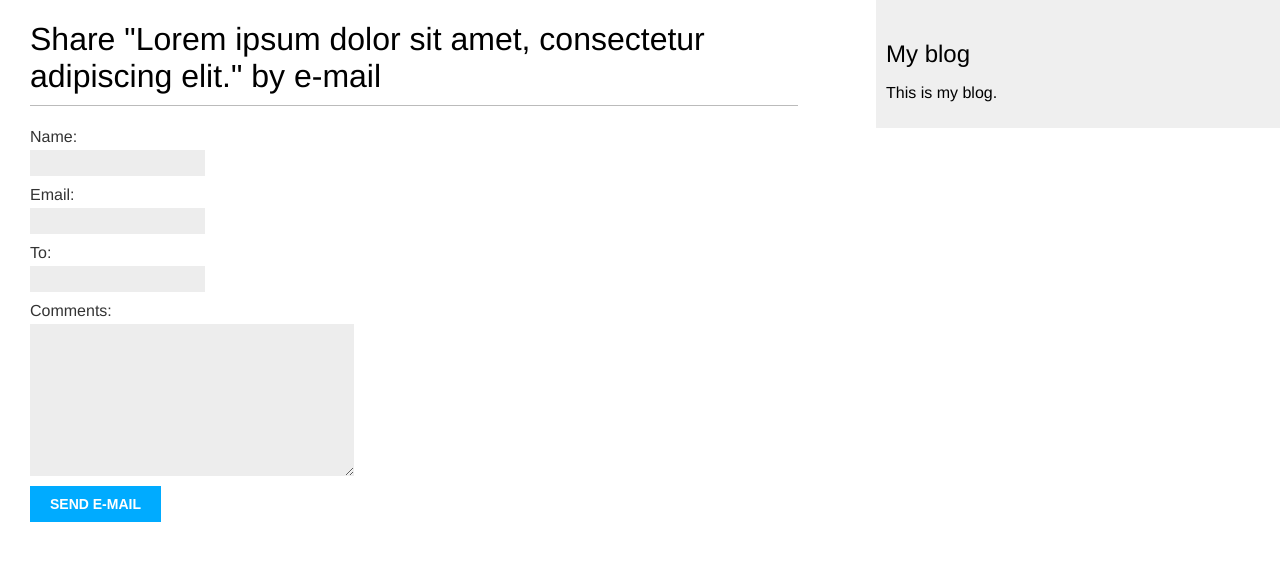
After one commit to fifekk/Blog, a Django app: page /blog/4/share/ in a window 1280 px wide. The commit adds this page. Shown: the top 561 px of the page. Run offline with Django 3.2, Linux system fonts and the light colour scheme; data comes from the database, SQL or seed files in the repository.

Commit message:
Created email send logic. Created new view, template and file forms.py. Also edited urls.py, details.html template and settings.py

```diff
--- /dev/null
+++ b/blog/forms.py
@@ -0,0 +1,9 @@
+from django import forms
+
+
+class EmailPostForm(forms.Form):
+    name = forms.CharField(max_length=25)
+    email = forms.EmailField()
+    to = forms.EmailField()
+    comments = forms.CharField(required=False,
+                               widget=forms.Textarea)
--- a/blog/templates/blog/post/detail.html
+++ b/blog/templates/blog/post/detail.html
@@ -10,4 +10,7 @@
     Published {{ post.publish }} by {{ post.author }}
     </p>
     {{ post.body|linebreaks }}
+    <a href="{% url "blog:post_share" post.id %}">
+    Share this post
+    </a>
 {% endblock %}
--- /dev/null
+++ b/blog/templates/blog/post/share.html
@@ -0,0 +1,16 @@
+{% extends "blog/base.html" %}
+{% block title %} Share post {% endblock %}
+
+{% block content %}
+    {% if sent %}
+        <h1>E-mail successfully sent</h1>
+        <p>"{{ post.title }}" was successfully sent to {{ form.cleaned_data.to }}</p>
+    {% else %}
+        <h1>Share "{{ post.title }}" by e-mail</h1>
+        <form method="post">
+            {{ form.as_p }}
+            {% csrf_token %}
+            <input type="submit" value="Send e-mail">
+        </form>
+    {% endif %}
+{% endblock %}
--- a/blog/urls.py
+++ b/blog/urls.py
@@ -9,4 +9,5 @@ urlpatterns = [
     path('<int:year>/<int:month>/<int:day>/<slug:post>/',
          views.post_detail,
          name='post_detail'),
+    path('<int:post_id>/share/', views.post_share, name='post_share')
 ]
--- a/blog/views.py
+++ b/blog/views.py
@@ -1,8 +1,11 @@
+from django.core.mail import send_mail
 from django.shortcuts import render, get_object_or_404
 from django.views.generic import ListView
 
+from blog.forms import EmailPostForm
 from .models import Post
 from django.core.paginator import Paginator, EmptyPage, PageNotAnInteger
+from mysite.secrets import EMAIL_HOST_USER
 
 
 # Create your views here.
@@ -38,3 +41,28 @@ def post_detail(request, year, month, day, post):
                              publish__month=month,
                              publish__day=day)
     return render(request, 'blog/post/detail.html', {'post': post})
+
+
+def post_share(request, post_id):
+    post = get_object_or_404(Post, id=post_id, status='published')
+    sent = False
+    if request.method == 'POST':
+        form = EmailPostForm(request.POST)
+        if form.is_valid():
+            # in cd opbject we have valid data
+            cd = form.cleaned_data
+            # retrived data to mail
+            post_url = request.build_absolute_uri(post.get_absolute_url())
+            subject = f"{cd['name']} recommended you read " \
+                      f"{post.title}"
+            message = f"Read {post.title} at {post_url}\n\n" \
+                      f"{cd['name']} \'s comments: {cd['comments']}"
+            to = (cd['to'],)
+            send_mail(subject, message, EMAIL_HOST_USER, to)
+            sent = True
+    else:  # we assume that we get GET request
+        # display empty form
+        form = EmailPostForm()
+    return render(request, 'blog/post/share.html', {'post': post,
+                                                    'form': form,
+                                                    'sent': sent})
```
Also changed, not shown: mysite/settings.py (+9 -2 lines).
